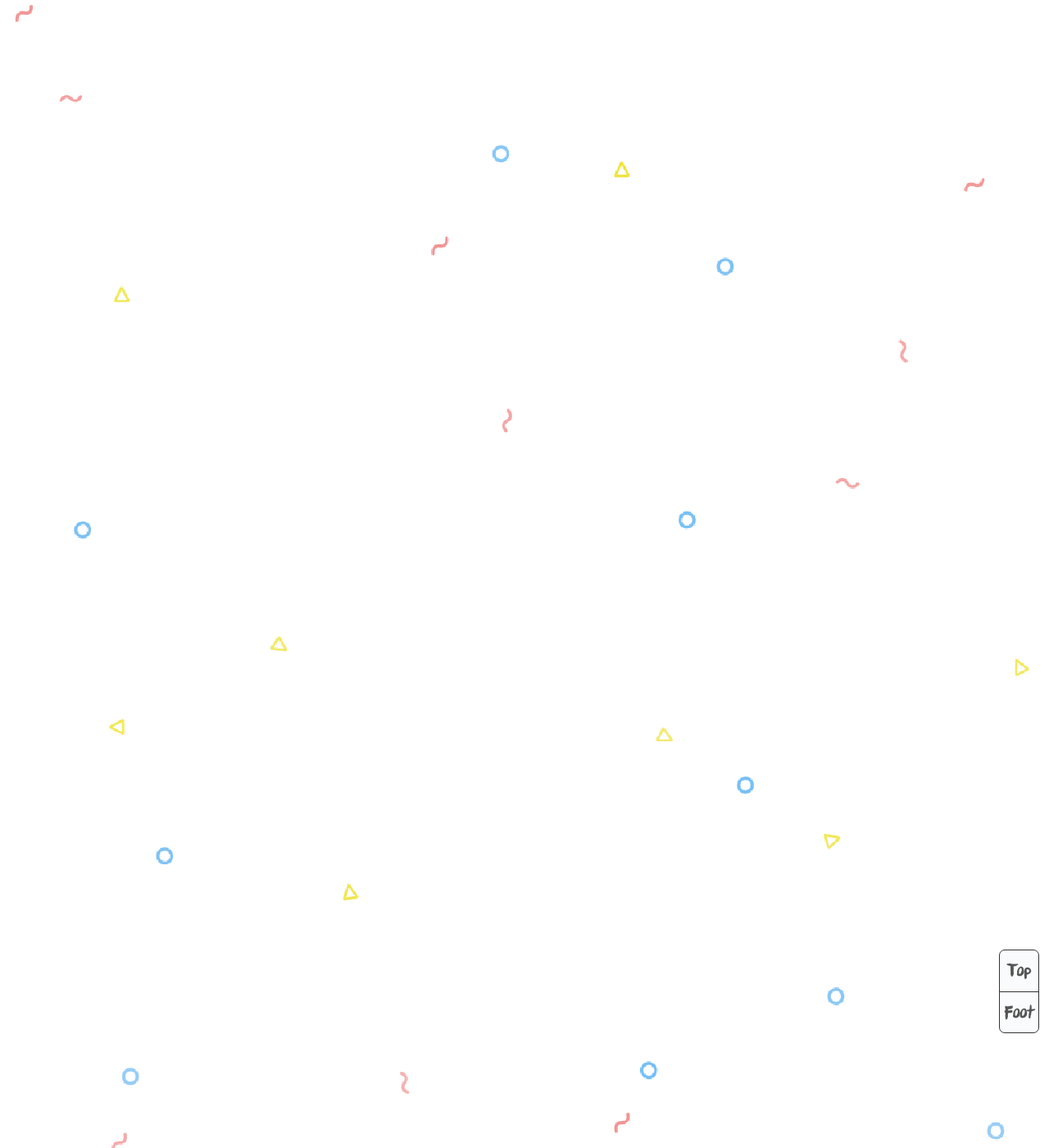
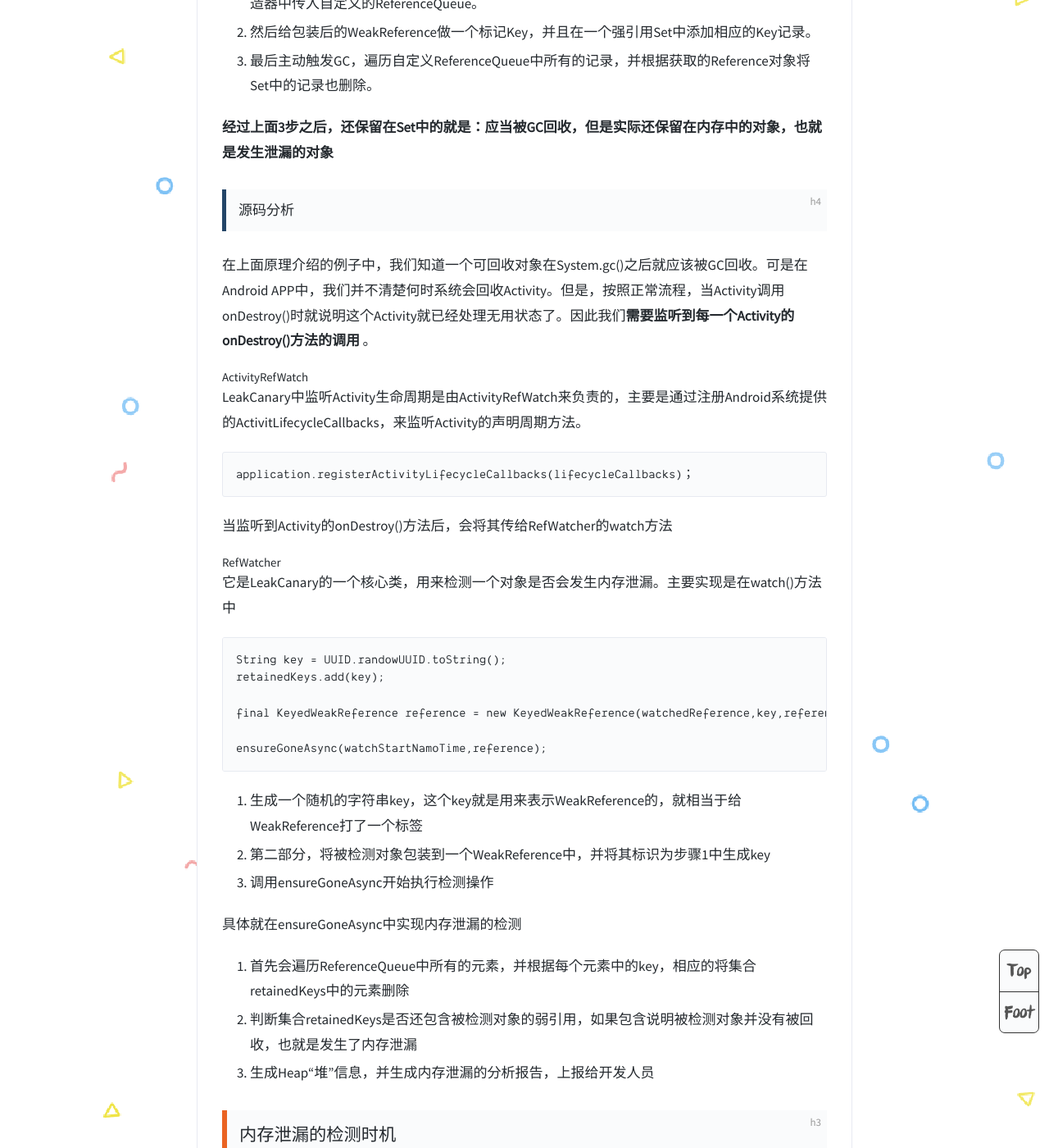
Before and after one commit to qzhuorui/qzhuorui.github.io, a Jekyll site: the page built from _posts/2020-08-08-内存泄漏的优化.md, in a window 1280 px wide and 1400 px high, scrolled down 4115 px. Shown: the whole window at 82% size. Built offline with Jekyll 4.4.1, drawn with Linux system fonts in a browser that asks for light colours; comment, search, counter and statistics services are not loaded; some of the changed text lies outside the part shown.

Commit message:
Update 2020-08-08-内存泄漏的优化.md

````diff
--- a/_posts/2020-08-08-内存泄漏的优化.md
+++ b/_posts/2020-08-08-内存泄漏的优化.md
@@ -9,9 +9,11 @@
 
 
 
+> 内存泄漏本身并不会造成程序异常，但是随着量的增加会导致其他各种并发症：OOM，UI卡顿
+
+
+
 # 内存泄漏的优化
-
-> 内存泄漏本身并不会造成程序异常，但是随着量的增加会导致其他各种并发症：OOM，UI卡顿
 
 ## 一、Activity内存泄漏预防
 
@@ -48,7 +50,7 @@
 
 可以使用AndroidStudio查看Activity是否存在内存泄漏，并结合MAT来查看发生内存泄露的对象。这个今后和Android性能调优放一起学习。
 
-除了AS之外，还有一个工具就是LeakCanary，这是一个开源库。通过它可以在APP运行时检测内存泄漏，当内存泄漏时会发生泄露对象的引用链，并通知程序开发人员。
+除了AS之外，还有一个工具就是LeakCanary，这是一个开源库。通过它可以在APP运行时检测内存泄漏，当内存泄漏时会生成发生泄露对象的引用链，并通知程序开发人员。
 
 可以看到LeakCanary主要分2大核心部分：
 
@@ -57,6 +59,122 @@
 
 
 
-### 1.如何检测内存泄漏
+### 如何检测内存泄漏
 
 #### JVM理论知识
+
+Java中WeakReference是弱引用类型，每当发生GC时，它所持有的对象如果没有被其他强引用所持有，那么它所引用的对象就会被回收。如下：
+
+```java
+public class WealRefDemo{
+    public static void main(...){
+        WeakReference<BigObject> reference = new WeakReference<>(new BigObject());
+
+        println("before GC,reference get is " + reference.get());
+
+        System.gc();
+        Thread.sleep(1000);
+
+        println("after GC,reference get is " + reference.get());
+    }
+}
+```
+
+结果如下
+
+```
+before gc,reference get is ...
+after gc,reference get is null
+```
+
+WeakReference的构造函数可以传入ReferenceQueue，当WeakReference指向的对象被GC回收时，会把WeakReference放入ReferenceQueue中。比如上述代码中，调用WeakReference构造器时，传入一个自定义的ReferenceQueue，如下：
+
+```java
+ReferenceQueue<BigObject> queue = new ReferenceQueue<>();
+WeakReference<BigObject> reference = new WeakReference<>(new BigObject()，queue);
+
+println("before GC,queue is " + queue.poll());
+println("after GC,queue is " + queue.poll());
+```
+
+加上打印后
+
+```
+before gc,queue is null
+after gc,queue is ...
+```
+
+可以看出，当BigObject被回收之后，WeakReference会被添加到所传入的ReferenceQueue中。此时模拟一个内存泄漏。
+
+```Java
+BigObject bigObject = new BigObject();
+WeakReference<BigObject> reference = new WeakReference<>(bigObject，queue);
+```
+
+bigObject是一个强引用，导致new BigObejct()的内存空间不会被GC回收。打印如下：
+
+```
+before gc,reference get is ...
+queue is null
+after gc,reference get is ...
+queue is null
+```
+
+#### 实现思路
+
+LeakCanary中对内存泄漏检测的核心原理就是基于WeakReference和ReferenceQueue实现的。
+
+1. 当一个Activity需要被回收时，就将其包装到一个WeakReference中，并且在ReferenceQueue的构造器中传入自定义的ReferenceQueue。
+2. 然后给包装后的WeakReference做一个标记Key，并且在一个强引用Set中添加相应的Key记录。
+3. 最后主动触发GC，遍历自定义ReferenceQueue中所有的记录，并根据获取的Reference对象将Set中的记录也删除。
+
+**经过上面3步之后，还保留在Set中的就是：应当被GC回收，但是实际还保留在内存中的对象，也就是发生泄漏的对象**
+
+#### 源码分析
+
+在上面原理介绍的例子中，我们知道一个可回收对象在System.gc()之后就应该被GC回收。可是在Android APP中，我们并不清楚何时系统会回收Activity。但是，按照正常流程，当Activity调用onDestroy()时就说明这个Activity就已经处理无用状态了。因此我们**需要监听到每一个Activity的onDestroy()方法的调用** 。
+
+##### ActivityRefWatch
+
+LeakCanary中监听Activity生命周期是由ActivityRefWatch来负责的，主要是通过注册Android系统提供的ActivitLifecycleCallbacks，来监听Activity的声明周期方法。
+
+```
+application.registerActivityLifecycleCallbacks(lifecycleCallbacks)；
+```
+
+当监听到Activity的onDestroy()方法后，会将其传给RefWatcher的watch方法
+
+##### RefWatcher
+
+它是LeakCanary的一个核心类，用来检测一个对象是否会发生内存泄漏。主要实现是在watch()方法中
+
+```
+String key = UUID.randowUUID.toString();
+retainedKeys.add(key);
+
+final KeyedWeakReference reference = new KeyedWeakReference(watchedReference,key,referenceName,queue);
+
+ensureGoneAsync(watchStartNamoTime,reference);
+```
+
+1. 生成一个随机的字符串key，这个key就是用来表示WeakReference的，就相当于给WeakReference打了一个标签
+2. 第二部分，将被检测对象包装到一个WeakReference中，并将其标识为步骤1中生成key
+3. 调用ensureGoneAsync开始执行检测操作
+
+具体就在ensureGoneAsync中实现内存泄漏的检测
+
+1. 首先会遍历ReferenceQueue中所有的元素，并根据每个元素中的key，相应的将集合retainedKeys中的元素删除
+2. 判断集合retainedKeys是否还包含被检测对象的弱引用，如果包含说明被检测对象并没有被回收，也就是发生了内存泄漏
+3. 生成Heap“堆”信息，并生成内存泄漏的分析报告，上报给开发人员
+
+### 内存泄漏的检测时机
+
+内存泄漏的检测与分析是比较消耗性能的，因此为了尽量不影响UI线程的渲染，LeakCanary也做了些优化操作。在ensureGoneAsync中调用了WatchExecutor的execute方法来执行检测操作
+
+实际上是向主线程MessageQueue中插入了一个idleHandler，idleHandler只会在主线程空闲时才会被Looper从队列中取出，并执行。因此能够有效避免内存泄露检测工作占用UI渲染时间。
+
+> 通过idleHandler也经常做APP启动优化，比如在Application的onCreate()方法中经常做3方库的初始化工作。可以将优先级较低，暂时使用不到的3方库的初始化操作放到idleHandler中，从而加快Application的启动过程。不过个人感觉方法名应该叫addidleMessage更合适，因为向MessageQueue插入的都是Message对象
+
+#### LeakCanary如何检测其他类
+
+LeakCanary默认只能检测Activity的泄漏，但是RefWatcher的watch()方法传入的参数实际是Object，所以理论上可以检测任何类。LeakCanary的install方法会返回一个RefWatcher对象，我们只需要在Application中保存此RefWatcher对象，然后将需要被检测的对象传给watch方法即可。
````
